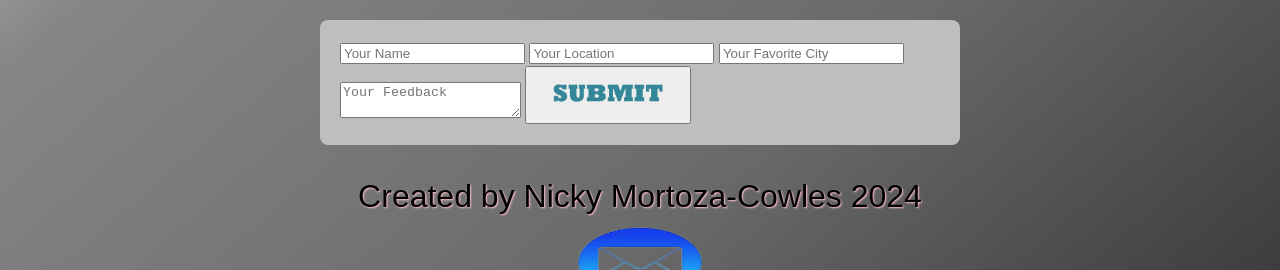
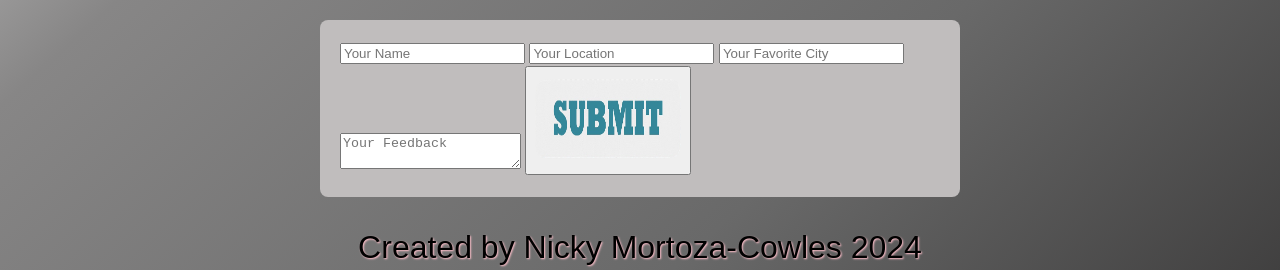
Before and after one commit to nicky-mc/Week-4-Visitor-Guest-Book, a website built with Vite: page client/index.html in a window 1280 px wide. Shown: the part 662-932 px from the top of the page. Built offline with nearby package versions, Linux system fonts and the light colour scheme; no server answers.

```diff
--- a/client/index.html
+++ b/client/index.html
@@ -61,6 +61,7 @@
           <img
             src="./png-transparent-tiger-new-york-city-business-china-sport-submit-button-blue-animals-text-removebg-preview.png"
             alt="submit button"
+            height="100px"
           />
         </button>
       </form>
```
